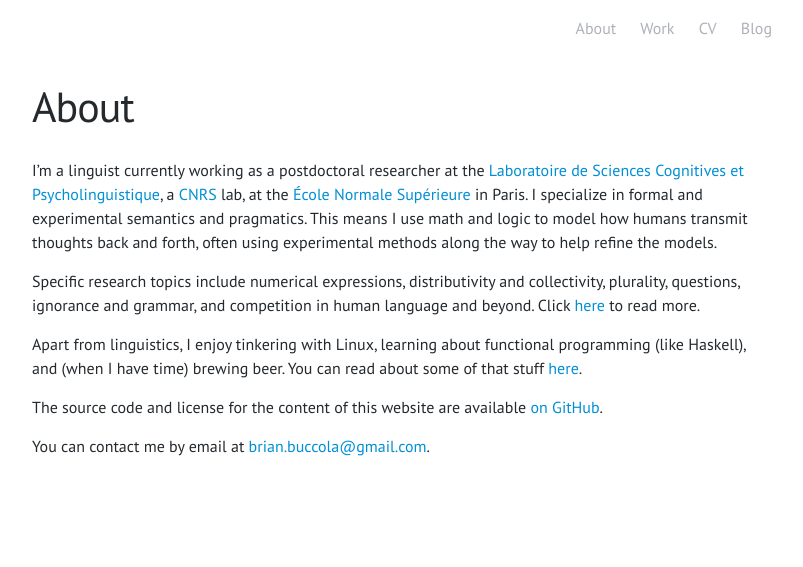
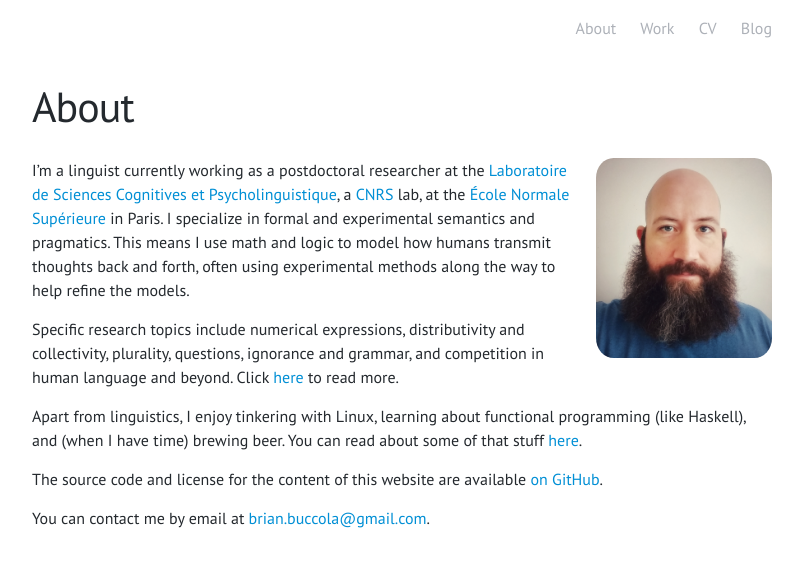
Before and after one commit to brianbuccola/brianbuccola.github.io, a Jekyll site: the page built from index.md, in a window 1280 px wide. Shown: the top 567 px of the page, without its empty margins (238-1041 px from the left). Built offline with Jekyll 4.4.1, drawn with Linux system fonts in a browser that asks for light colours; some web fonts are replaced.

Commit message:
Add image

```diff
--- a/index.md
+++ b/index.md
@@ -2,6 +2,9 @@
 layout: page
 title: About
 ---
+
+<img src="/images/brian.jpeg" alt="A picture of me"
+style="height:200px; float:right; margin-left:10px; margin-bottom:10px; border-radius:10%;"/>
 
 I'm a linguist currently working
 as a postdoctoral researcher
```
Also changed, not shown: images/brian.jpeg (added).
